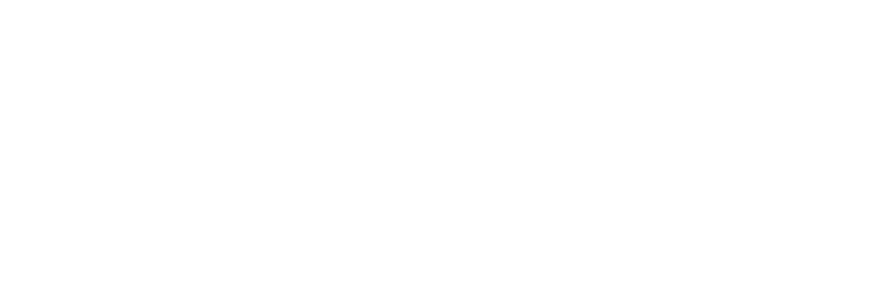
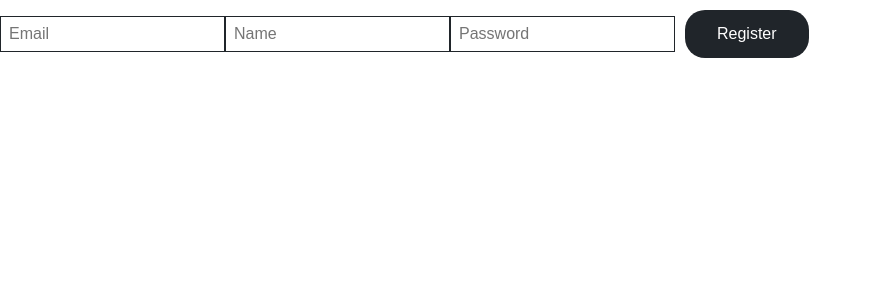
Before and after one commit to assemblyenjoyer1/ScootPrice-Engine, a React (Create React App) app in the folder frontend-scooteq/: page /register in a window 1280 px wide. Before the commit this address had no page. Shown: the top 300 px of the page, without its empty margins (0-872 px from the left). Built offline with nearby package versions, Linux system fonts and the light colour scheme.

Commit message:
bootstrap register

```diff
--- a/frontend-scooteq/src/App.tsx
+++ b/frontend-scooteq/src/App.tsx
@@ -4,6 +4,7 @@
 import ChooseAction from './components/Home';
 import CalculatePrice from './components/CalculatePrice';
 import Login from './components/Login';
+import Register from './components/Register';
 
 function App() {
   document.title = 'ScooTeq';
@@ -21,7 +22,10 @@
   return (
     <BrowserRouter>
       <Routes>
+        <>
+        <Route path="/register" element={<Register />} />
         <Route path="/login" element={<Login onLogin={handleLogin} />} />
+        </>
         {loggedIn ? (
           <>
             <Route path="/" element={<ChooseAction />} />
--- /dev/null
+++ b/frontend-scooteq/src/components/Register.tsx
@@ -0,0 +1,73 @@
+import React, { useState } from 'react';
+import { useNavigate } from 'react-router-dom';
+
+interface RegisterFormProps {
+  // Define any necessary props for the component
+}
+
+const Register: React.FC<RegisterFormProps> = () => {
+  const [email, setEmail] = useState('');
+  const [name, setName] = useState('');
+  const [password, setPassword] = useState('');
+  const [errorMessage, setErrorMessage] = useState('');
+  const navigate = useNavigate();
+
+  const handleRegister = async () => {
+    try {
+        const response = await fetch(`http://localhost:8080/api/login/register`, {
+            method: "POST",
+          headers: {
+            "Content-Type": "application/json",
+          },
+          body: JSON.stringify({
+                        email: email,
+                        name: password,
+                        password: password
+                    }),
+        });
+        if (response.status ==  200) {
+            const data = await response.json();
+            console.log(data)
+            navigate('/login');
+          }
+          else if (response.status === 409) {
+            const error409 = 'Email already exists!'
+            console.log(error409)
+            setErrorMessage(error409);
+          }
+    } catch (error) {
+      console.error(error);
+    }
+  };
+
+  return (
+    <form>
+      <input
+      className="App-inputText"
+        type="text"
+        value={email}
+        onChange={(e) => setEmail(e.target.value)}
+        placeholder="Email"
+      />
+      <input
+      className="App-inputText"
+        type="text"
+        value={name}
+        onChange={(e) => setName(e.target.value)}
+        placeholder="Name"
+      />
+      <input
+      className="App-inputText"
+        type="password"
+        value={password}
+        onChange={(e) => setPassword(e.target.value)}
+        placeholder="Password"
+      />
+      <button className="App-button" type="button" onClick={handleRegister}>
+        Register
+      </button>
+    </form>
+  );
+};
+
+export default Register;
```
